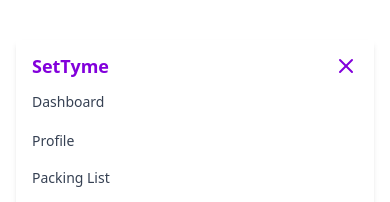
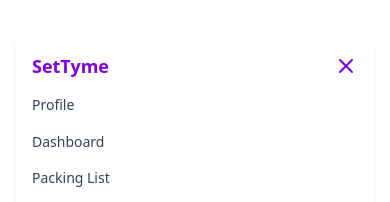
Before and after one commit to tristandasilva/settyme, a Next.js app: page /crew/1/rideshare in a window 390 px wide. Both pictures are taken after a click on the button 346 px from the left and 66 px from the top of the page. Shown: the top 202 px of the page. Built offline with nearby package versions, Linux system fonts and the light colour scheme; no server answers; the database is empty.

Commit message:
Mobile navbar edit

```diff
--- a/components/NavBar.tsx
+++ b/components/NavBar.tsx
@@ -132,14 +132,7 @@ export default function NavBar({ variant = 'default' }: NavBarProps) {
       {menuOpen && (
         <div className='md:hidden px-4 pb-6'>
           <div className='flex flex-col space-y-4'>
-            <Link
-              href='/dashboard'
-              className={`text-sm ${textColor} ${hoverColor} active:underline underline-offset-4`}
-            >
-              Dashboard
-            </Link>
             <div>
-              {' '}
               <button
                 className={`text-sm ${textColor} ${hoverColor} active:underline underline-offset-4`}
                 onClick={() => setShowProfileDialog(true)}
@@ -149,6 +142,12 @@ export default function NavBar({ variant = 'default' }: NavBarProps) {
             </div>
             {crewId && (
               <>
+                <Link
+                  href='/dashboard'
+                  className={`text-sm ${textColor} ${hoverColor} active:underline underline-offset-4`}
+                >
+                  Dashboard
+                </Link>
                 <Link
                   href={`/crew/${crewId}/packing`}
                   className={`text-sm ${textColor} ${hoverColor} active:underline underline-offset-4`}
```
